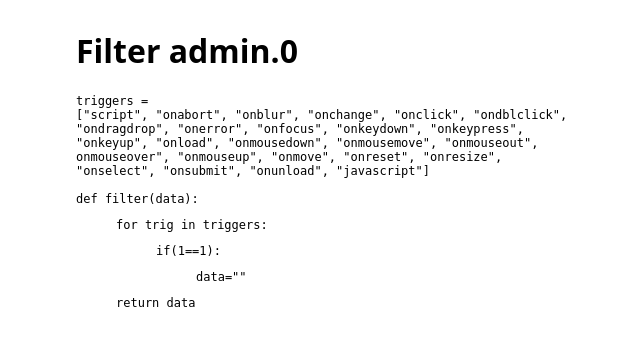
After one commit to uclaacm/ctf-after-dark-w21, a Flask app: template challenges/filter-1/deploy/templates/source.html in a window 1280 px wide. The commit adds this page. Shown: the top 346 px of the page, without its empty margins (308-948 px from the left). Run offline with Flask 2, Linux system fonts and the light colour scheme; the template is opened without the code that fills it: most values are stand-ins (such as "Sample title", 1, 10 or a date in 2020).

Commit message:
in the process of replacing

```diff
--- a/challenges/filter-1/deploy/main.py
+++ b/challenges/filter-1/deploy/main.py
@@ -6,7 +6,7 @@ from uuid import uuid4
 import re
 
 app = Flask(__name__)
-level = int(environ['XSS_LEVEL'])
+level = 2#int(environ['XSS_LEVEL'])
 redis = StrictRedis(
 	host=environ.get('REDIS_HOST', 'localhost'),
 	port=environ.get('REDIS_PORT', '6379'),
@@ -24,28 +24,25 @@ camelTriggers = ["Script", "onAbort", "onBlur", "onChange", "onClick", "onDblCli
         "onSubmit", "onUnload", "Javascript", "javaScript", "JavaScript"]
 
 
-def sanitize(data):
+def filter(data):
         if (level == 1):
             for trig in triggers:
-                Trig = "O"+trig[1:]
+                Trig = trig[0].upper()+trig[1:]
                 data = data.replace(trig,"")
                 data = data.replace(Trig,"")
             for trig in camelTriggers:
-                Trig = "O"+trig[1:]
+                Trig = trig[0].upper()+trig[1:]
                 data=data.replace(trig,"")
                 data=data.replace(Trig,"")
-                #classic cAsE dOdGiNg
         elif (level == 2):
             for trig in triggers:
                 data = re.sub(trig,"",data, flags=re.IGNORECASE)
-                #classic wedging
         elif (level == 3):
             for trig in triggers:
                 while(re.search(trig,data,flags=re.IGNORECASE)):
                     data=re.sub(trig,"",data, flags=re.IGNORECASE)
-                    #this took way too long to find <object data=java&#0115;cript:alert(1)> *
-        #elif (level == 4):
-        #    data=re.sub(r"[a-zA-Z]","",data)
+        else:
+            data=""
         return data
 
 @app.route('/')
@@ -56,15 +53,17 @@ def index():
 def submit():
 	data = request.form['input']
 	uuid = str(uuid4())
-	redis.set(uuid, sanitize(data).encode())
+	redis.set(uuid, filter(data).encode())
 	return redirect(f'/post/{uuid}')
+
+@app.route('/view', methods=['POST'])
+def view():
+    return render_template('source.html', level = level)
 
 @app.route('/post/<uuid>')
 def level1(uuid):
 	if redis.exists(uuid):
 		resp = make_response(render_template('post.html', post=redis.get(uuid).decode()))
-		#if level == 5:
-		#	resp.headers['Content-Security-Policy'] = 'script-src google.com *.google.com'
 		return resp
 	abort(404)
 
--- /dev/null
+++ b/challenges/filter-1/deploy/static/srcstyle.css
@@ -0,0 +1,35 @@
+body {
+	max-width: 32rem;
+	margin: 0 auto;
+	padding: .5rem;
+}
+
+textarea {
+	box-sizing: border-box;
+	width: 100%;
+	resize: none;
+}
+
+input[type=submit] {
+	float: right;
+	background-color: black;
+	color: white;
+	border: none;
+	padding: .5rem;
+	border-radius: 2px;
+	font-weight: bold;
+}
+
+h1{
+	font-family: system-ui;
+}
+
+p{
+	font-family: monospace;
+	font-size: 12px;
+}
+
+blockquote{
+	font-family: monospace;
+	font-size: 12px;
+}
--- a/challenges/filter-1/deploy/templates/index.html
+++ b/challenges/filter-1/deploy/templates/index.html
@@ -5,5 +5,7 @@
   <p><textarea name="input" rows="20" placeholder="Type your post here!"></textarea></p>
   <input type="submit">
 </form>
-
+<form action="/view" method="POST">
+	<input type="submit" value="View Filter">
+</form>
 {% endblock %}
--- /dev/null
+++ b/challenges/filter-1/deploy/templates/source.html
@@ -0,0 +1,69 @@
+<!DOCTYPE html>
+
+<html>
+  <head>
+	  <title>Source Code</title>
+    <link rel="stylesheet" type="text/css" href="/static/srcstyle.css">
+  </head>
+  <body>
+	  {% block content %}
+	  <h1>Filter {{level}}.0</h1>
+	  <p>
+triggers = <br>
+["script", "onabort", "onblur", "onchange", "onclick", "ondblclick",<br>
+"ondragdrop", "onerror", "onfocus", "onkeydown", "onkeypress",<br>
+"onkeyup", "onload", "onmousedown", "onmousemove", "onmouseout",<br>
+onmouseover", "onmouseup", "onmove", "onreset", "onresize",<br>
+"onselect", "onsubmit", "onunload", "javascript"]<br>
+<br>
+
+{% if level == 1 %}
+
+camelTriggers = <br>
+["onAbort", "onBlur", "onChange", "onClick", "onDblClick",<br>
+"onDragDrop", "onError", "onFocus", "onKeyDown", "onKeyPress",<br>
+"onKeyUp", "onLoad", "onMouseDown", "onMouseMove", "onMouseOut",<br>
+"onMouseOver", "onMouseUp", "onMove", "onReset", "onResize", <br>
+"onSelect", "onSubmit", "onUnload",  "javaScript"]<br>
+<br>
+def filter(data):<blockquote>
+	for trig in triggers:<blockquote>
+		Trig = upper(trig[0])+trig[1:]<br>
+		data = data.replace(trig,"")<br>
+		data = data.replace(Trig,"")</blockquote>
+	for trig in camelTriggers:<blockquote>
+		Trig = upper(trig[0])+trig[1:]<br>
+		data=data.replace(trig,"")<br>
+		data=data.replace(Trig,"")</blockquote>
+	return data</blockquote>
+
+{% elif level == 2 %}
+
+def filter(data):<blockquote>
+	for trig in triggers:<blockquote>
+		data = re.sub(trig,"",data, flags=re.IGNORECASE)</blockquote>
+	return data</blockquote>
+
+{% elif level == 3 %}
+
+def filter(data):<blockquote>
+	for trig in triggers:<blockquote>
+		while(re.search(trig,data,flags=re.IGNORECASE)):<blockquote>
+			data=re.sub(trig,"",data, flags=re.IGNORECASE)</blockquote></blockquote>
+	return data</blockquote>
+
+{% else %}
+
+def filter(data):<blockquote>
+	for trig in triggers:<blockquote>
+		if(1==1):<blockquote>
+			data=""</blockquote>
+	</blockquote>
+	return data</blockquote>
+
+{% endif %}
+
+{% endblock %}
+</p>
+  </body>
+</html>
```
